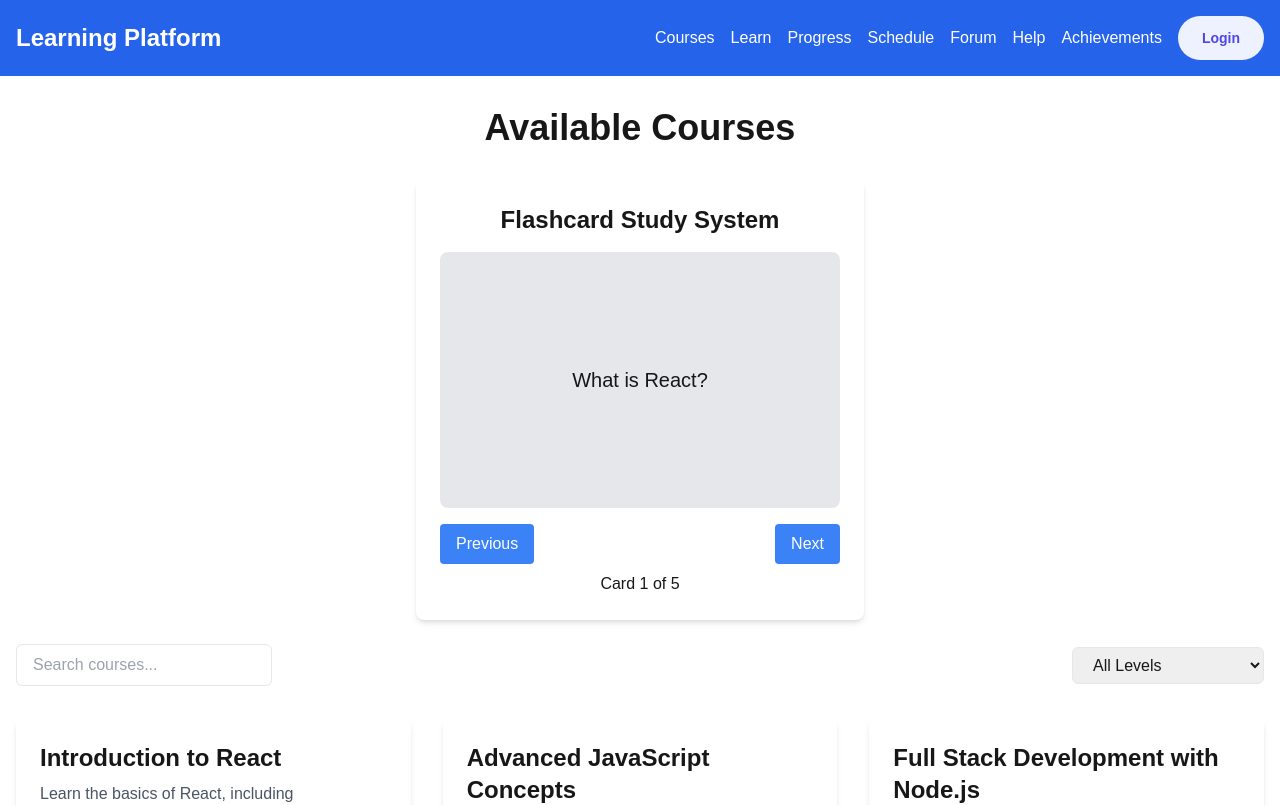
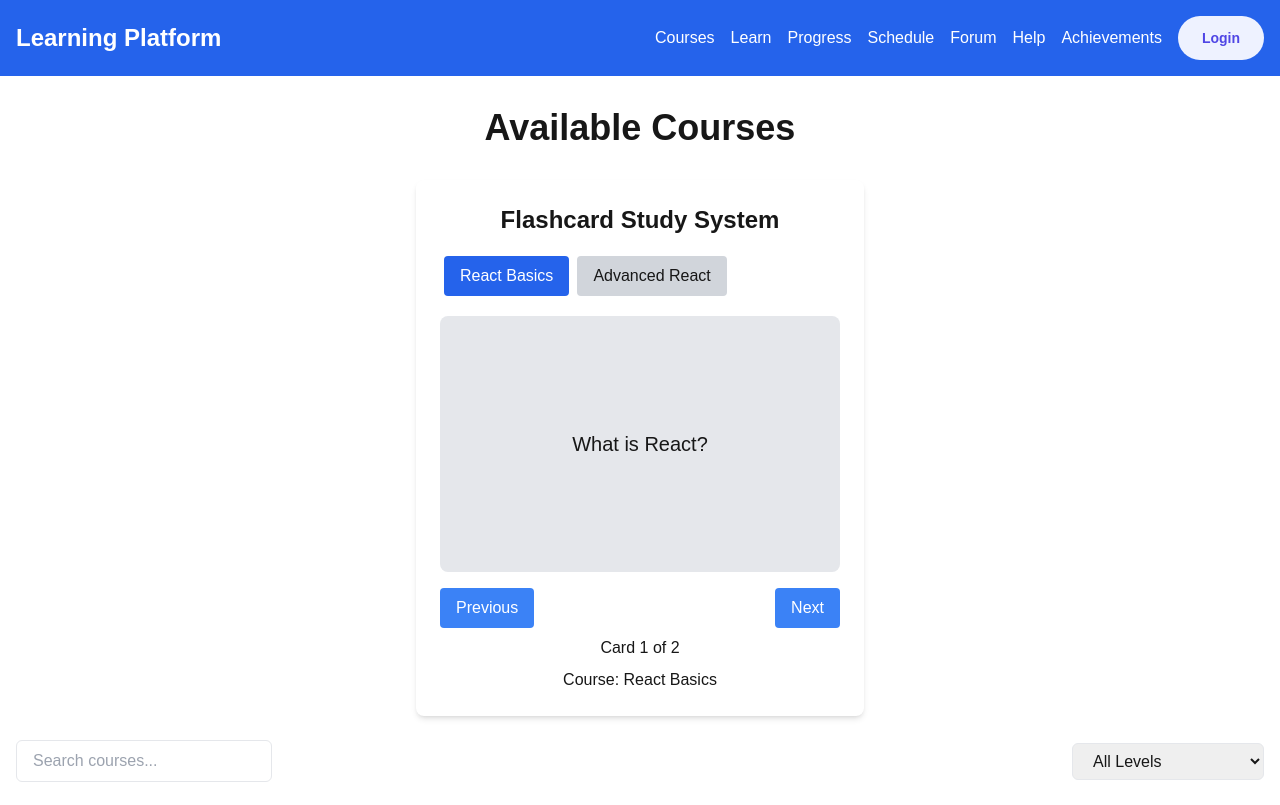
Before and after one commit to nguyenvantanphatit/course, a Next.js app: page /courses in a window 1280 px wide. Shown: the top 805 px of the page. Built offline with nearby package versions, Linux system fonts and the light colour scheme.

Commit message:
add FlashcardSystem

```diff
--- a/components/FlashcardSystem.tsx
+++ b/components/FlashcardSystem.tsx
@@ -2,19 +2,89 @@
 
 import { useState, useEffect } from 'react';
 
-type Flashcard = {
+type Question = {
   id: string;
   front: string;
   back: string;
 };
 
+type Flashcard = {
+  id: string;
+  question: Question;
+};
+
+type Course = {
+  id: string;
+  title: string;
+  description: string;  // New field for description
+  flashcards: Flashcard[];
+};
+
+const mockCourses: Course[] = [
+  {
+    id: "1",
+    title: "React Basics",
+    description: "Learn the fundamentals of React.",
+    flashcards: [
+      {
+        id: "1",
+        question: {
+          id: '1',
+          front: 'What is React?',
+          back: 'A JavaScript library for building user interfaces',
+        },
+      },
+      {
+        id: "2",
+        question: {
+          id: '2',
+          front: 'What is a component in React?',
+          back: 'A reusable piece of UI that can be composed to create complex interfaces',
+        },
+      },
+    ],
+  },
+  {
+    id: "2",
+    title: "Advanced React",
+    description: "Dive deeper into React with advanced concepts.",
+    flashcards: [
+      {
+        id: "3",
+        question: {
+          id: '3',
+          front: 'What is JSX?',
+          back: 'A syntax extension for JavaScript that allows you to write HTML-like code in your JavaScript files',
+        },
+      },
+      {
+        id: "4",
+        question: {
+          id: '4',
+          front: 'What is a Hook in React?',
+          back: 'A function that lets you use state and other React features without writing a class',
+        },
+      },
+      {
+        id: "5",
+        question: {
+          id: '5',
+          front: 'What is the virtual DOM?',
+          back: 'A lightweight copy of the actual DOM that React uses to optimize rendering performance',
+        },
+      },
+    ],
+  },
+];
+
 export default function FlashcardSystem() {
-  const [flashcards, setFlashcards] = useState<Flashcard[]>([]);
+  const [courses, setCourses] = useState<Course[]>([]);
+  const [currentCourseIndex, setCurrentCourseIndex] = useState(0);
   const [currentCardIndex, setCurrentCardIndex] = useState(0);
   const [showBack, setShowBack] = useState(false);
 
   useEffect(() => {
-    setFlashcards(mockFlashcards);
+    setCourses(mockCourses);
   }, []);
 
   const flipCard = () => {
@@ -22,30 +92,53 @@ export default function FlashcardSystem() {
   };
 
   const nextCard = () => {
-    setCurrentCardIndex((prevIndex) => (prevIndex + 1) % flashcards.length);
+    const currentCourse = courses[currentCourseIndex];
+    setCurrentCardIndex((prevIndex) => (prevIndex + 1) % currentCourse.flashcards.length);
     setShowBack(false);
   };
 
   const prevCard = () => {
-    setCurrentCardIndex((prevIndex) => (prevIndex - 1 + flashcards.length) % flashcards.length);
+    const currentCourse = courses[currentCourseIndex];
+    setCurrentCardIndex((prevIndex) => (prevIndex - 1 + currentCourse.flashcards.length) % currentCourse.flashcards.length);
     setShowBack(false);
   };
 
-  if (flashcards.length === 0) {
+  const selectCourse = (index: number) => {
+    setCurrentCourseIndex(index);
+    setCurrentCardIndex(0);
+    setShowBack(false);
+  };
+
+  if (courses.length === 0) {
     return <div className="text-center">Loading flashcards...</div>;
   }
 
-  const currentCard = flashcards[currentCardIndex];
+  const currentCourse = courses[currentCourseIndex];
+  const currentCard = currentCourse.flashcards[currentCardIndex];
 
   return (
     <div className="bg-white shadow-md rounded-lg p-6 mb-6 max-w-md mx-auto">
       <h2 className="text-2xl font-bold mb-4 text-center">Flashcard Study System</h2>
+
+      <div className="mb-4">
+        {courses.map((course, index) => (
+          <button
+            key={course.id}
+            className={`py-2 px-4 rounded m-1 ${currentCourseIndex === index ? 'bg-blue-600 text-white' : 'bg-gray-300'}`}
+            onClick={() => selectCourse(index)}
+          >
+            {course.title}
+          </button>
+        ))}
+      </div>
+
+
       <div
         className="w-full h-64 bg-gray-200 rounded-lg flex items-center justify-center cursor-pointer transition-transform transform hover:scale-105"
         onClick={flipCard}
       >
         <p className="text-xl text-center">
-          {showBack ? currentCard.back : currentCard.front}
+          {showBack ? currentCard.question.back : currentCard.question.front}
         </p>
       </div>
       <div className="flex justify-between mt-4">
@@ -63,16 +156,11 @@ export default function FlashcardSystem() {
         </button>
       </div>
       <p className="text-center mt-2">
-        Card {currentCardIndex + 1} of {flashcards.length}
+        Card {currentCardIndex + 1} of {currentCourse.flashcards.length}
+      </p>
+      <p className="text-center mt-2">
+        Course: {currentCourse.title}
       </p>
     </div>
   );
 }
-
-const mockFlashcards: Flashcard[] = [
-  { id: '1', front: 'What is React?', back: 'A JavaScript library for building user interfaces' },
-  { id: '2', front: 'What is a component in React?', back: 'A reusable piece of UI that can be composed to create complex interfaces' },
-  { id: '3', front: 'What is JSX?', back: 'A syntax extension for JavaScript that allows you to write HTML-like code in your JavaScript files' },
-  { id: '4', front: 'What is a Hook in React?', back: 'A function that lets you use state and other React features without writing a class' },
-  { id: '5', front: 'What is the virtual DOM?', back: 'A lightweight copy of the actual DOM that React uses to optimize rendering performance' }
-];
```
